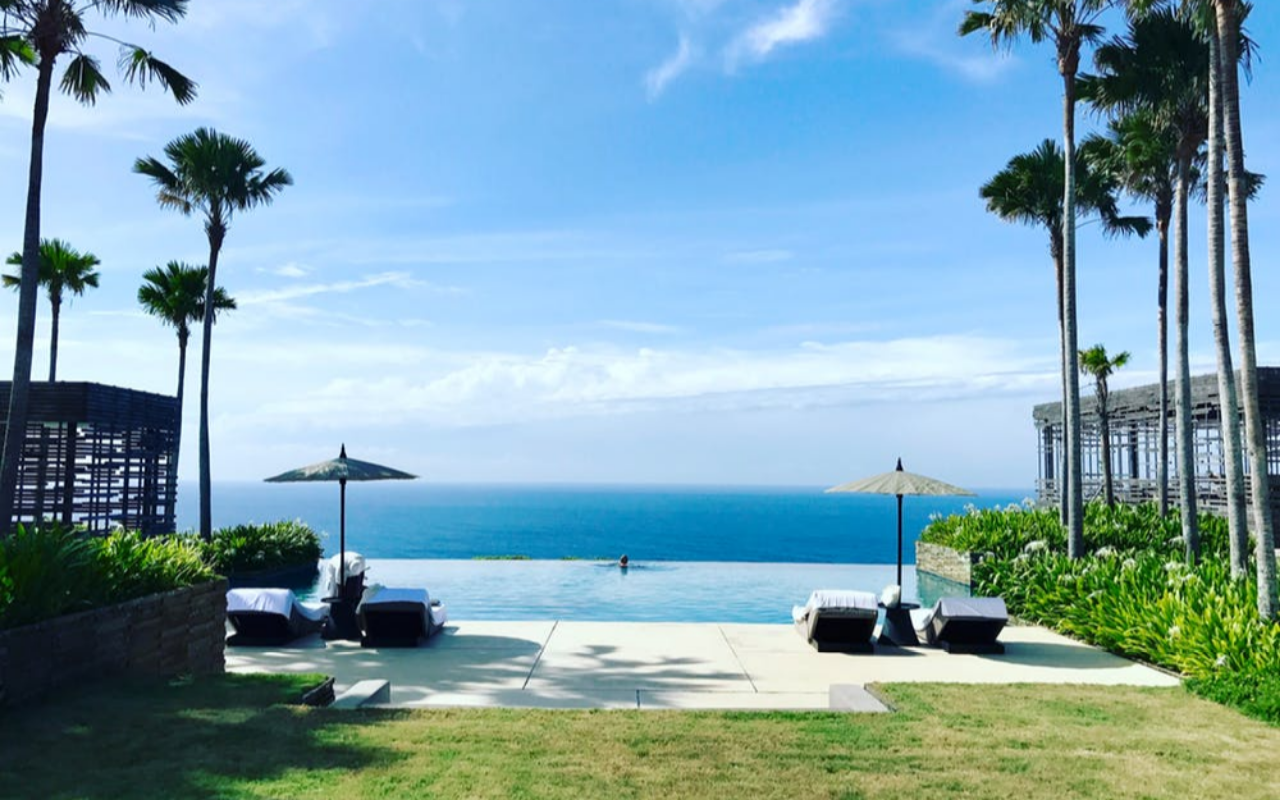
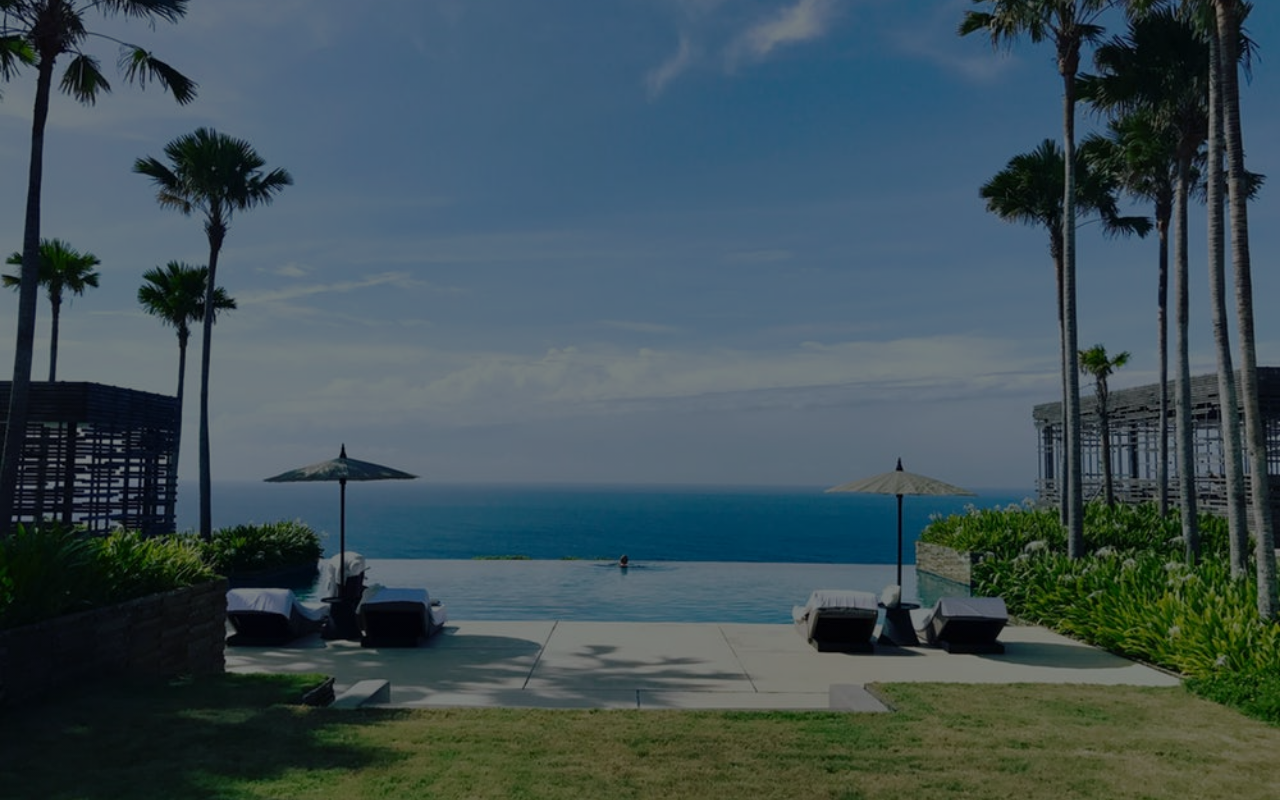
Before and after one commit to Ashley-King/beachwalk, a React (Create React App) app: page / in a window 1280 px wide. Built offline with nearby package versions, Linux system fonts and the light colour scheme.

Commit message:
created some css helpers

```diff
--- a/src/components/globals/Hero.js
+++ b/src/components/globals/Hero.js
@@ -1,11 +1,11 @@
 import styled from "styled-components";
-import homeImg from "../../images/homeBcg.jpeg";
+import { setFlex } from "../../styles";
+import { setBackground } from "../../styles";
+
 const Hero = styled.header`
   min-height: 100vh;
-  background: url(${props => props.img}) center/cover no-repeat fixed;
-  display: flex;
-  justify-content: center;
-  align-items: center;
+  ${props => setBackground({ img: props.img, color: "rgba(0,0,0,0.5)" })};
+  ${setFlex({ x: "center", y: "center" })};
 `;
 
 export default Hero;
--- a/src/styles.js
+++ b/src/styles.js
@@ -17,3 +17,21 @@ export const setFont = {
   main: "font-family: 'Lato', sans-serif;",
   slanted: "font-family: 'Courgette', cursive;"
 };
+
+export const setFlex = ({ x = "center", y = "center" }) => {
+  return `
+    display: flex;
+    align-items: ${y};
+    justify-content: ${x};
+  `;
+};
+
+export const setBackground = ({
+  img = "https://images.pexels.com/photos/1167021/pexels-photo-1167021.jpeg?auto=compress&cs=tinysrgb&h=650&w=940",
+  color = "rgba(0,0,0,0)"
+} = {}) => {
+  return `
+  background: linear-gradient(${color}, ${color}),
+  url(${img}) center/cover no-repeat fixed;
+  `;
+};
```
